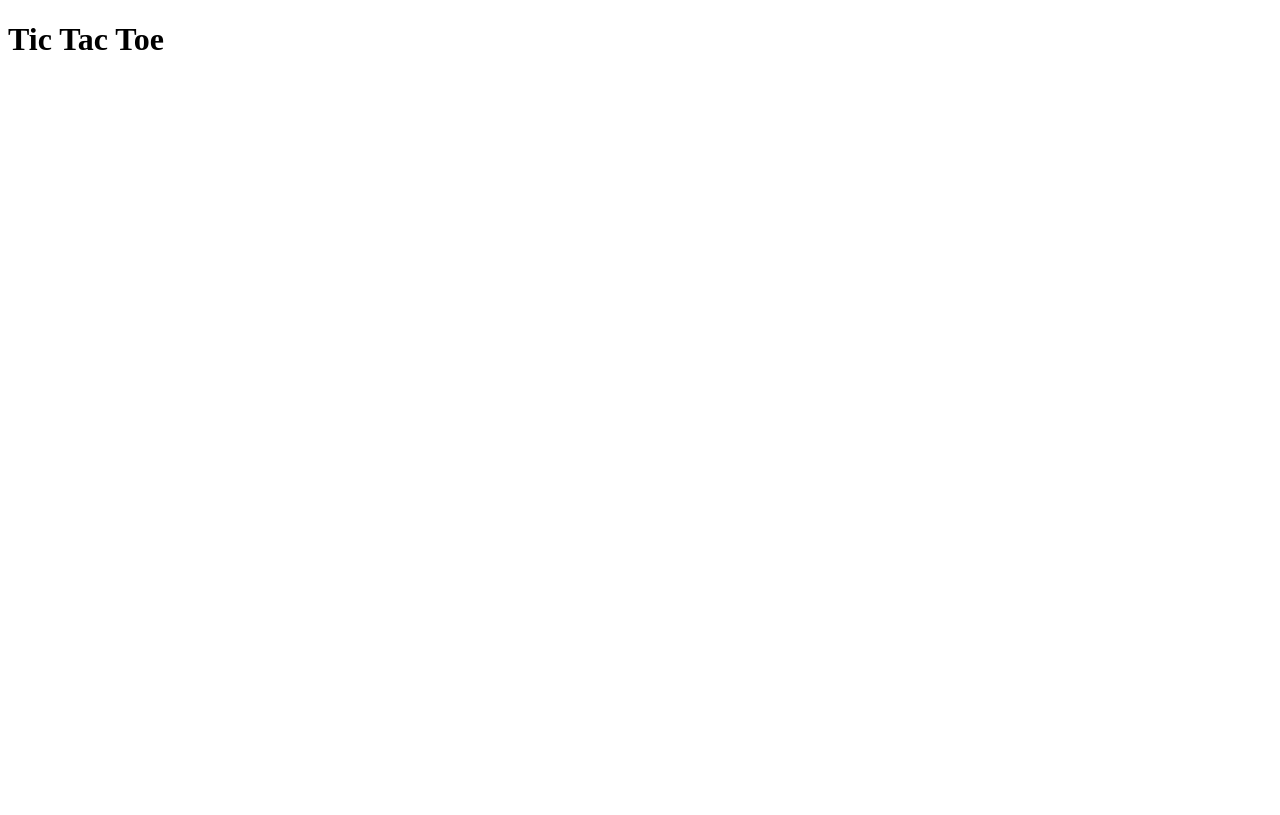
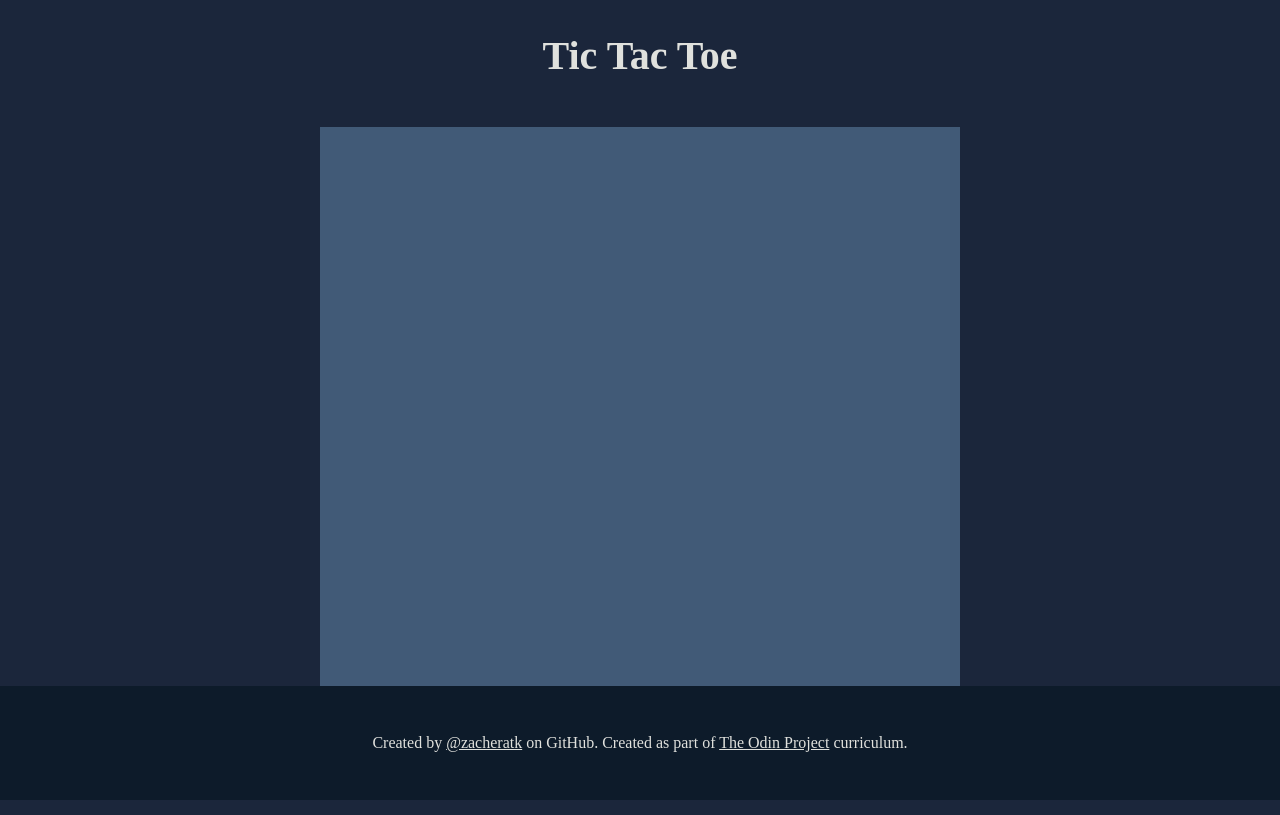
Before and after one commit to zacheratk/tic-tac-toe, a plain HTML site: page index.html in a window 1280 px wide. Drawn offline with Linux system fonts and the light colour scheme.

Commit message:
Add basic styling to page

```diff
--- a/index.html
+++ b/index.html
@@ -9,5 +9,14 @@
 </head>
 <body>
     <h1>Tic Tac Toe</h1>
+    <div class="container">
+        <div class="board">
+            <!-- Marker elements are added when the javascript is ran -->
+        </div>
+    </div>
+
+    <footer>
+        <p>Created by <a href="http://www.github.com/zacheratk" target="_blank" rel="noopener noreferrer">@zacheratk</a> on GitHub. Created as part of <a href="https://www.theodinproject.com/" target="_blank" rel="noopener noreferrer">The Odin Project</a> curriculum.</p>
+    </footer>
 </body>
 </html>
--- a/style.css
+++ b/style.css
@@ -0,0 +1,80 @@
+/* Colors for the website */
+:root {
+    --background-color: #1b263b;
+    --footer-color: #0d1b2a;
+    --text-color: #e0e1dd;
+    --marker-color: #778da9;
+    --board-color: #415a77;
+}
+
+* {
+    box-sizing: border-box;
+    padding: 0;
+    margin: 0;
+}
+
+body {
+    background-color: var(--background-color);
+}
+
+h1,
+p,
+a {
+    color: var(--text-color);
+}
+
+h1 {
+    text-align: center;
+    font-size: 2.5rem;
+    padding-top: 2rem;
+}
+
+.container {
+    background-color: var(--board-color);
+    width: 50vw;
+    height: 50vw;
+    margin: 3rem auto;
+}
+/* Representation of the game board */
+.board {
+    display: grid;
+    width: 50vw;
+    height: 50vw;
+    grid-template: repeat(3, 1fr) / repeat(3, 1fr);
+    grid-gap: 10px;
+}
+
+/* Element where a player can place their marker */
+.marker {
+    width: auto;
+    height: auto;
+    padding: 10px;
+    background-color: var(--background-color);
+}
+
+/* When a marker element has this class, nothing is displayed */
+.empty {
+    background-image: none;
+}
+
+/* When a marker element has this class, player one's marker is displayed */
+.marked-one {
+    background-image: none; /* TODO: Replace with proper marker */
+}
+
+/* When a marker element has this class, player two's marker is displayed */
+.marked-two {
+    background-image: none; /* TODO: Replace with proper marker */
+}
+
+footer {
+    padding: 3rem;
+    background-color: var(--footer-color);
+    position: absolute;
+    width: 100vw;
+    bottom: 0;
+}
+
+footer p {
+    text-align: center;
+}
```
